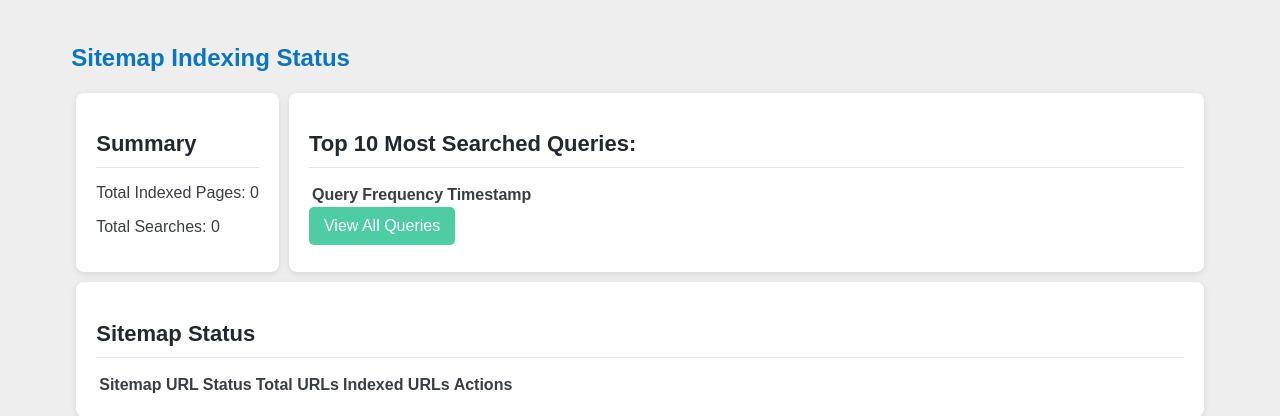
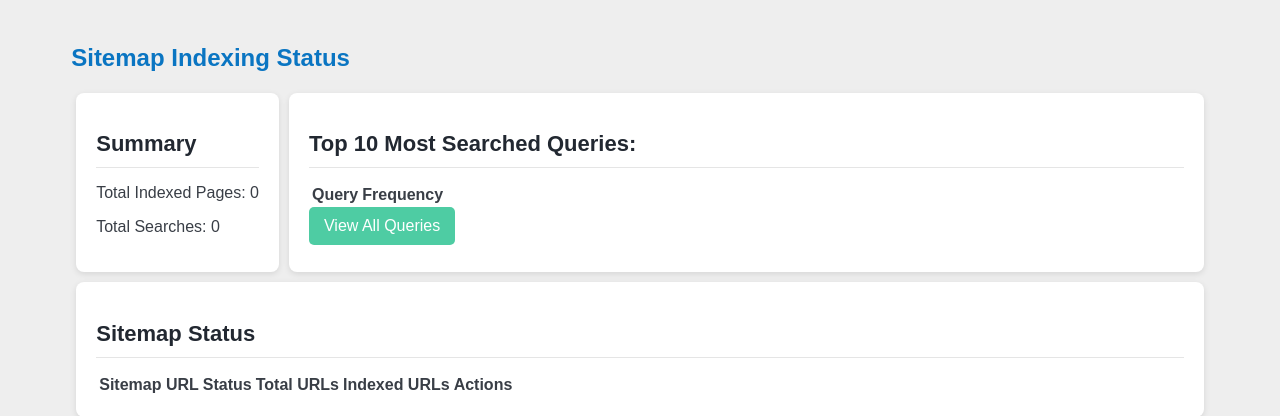
Before and after one commit to RTWeiss/SearchEngine, a Flask app: page /dashboard in a window 1280 px wide. Shown: the top 416 px of the page. Run offline with Flask 3, Linux system fonts and the light colour scheme; lists and menus that the app fills with data are empty.

Commit message:
Update dashboard.html

```diff
--- a/templates/dashboard.html
+++ b/templates/dashboard.html
@@ -33,13 +33,11 @@
               <tr>
                   <th>Query</th>
                   <th>Frequency</th>
-                  <th>Timestamp</th>
               </tr>
-              {% for query in search_queries %}
+              {% for term, frequency in search_queries %}
               <tr>
                   <td>{{ query.search_term }}</td>
                   <td>{{ query.frequency }}</td>
-                  <td>{{ query.timestamp }}</td>
               </tr>
               {% endfor %}
           </table>
```
